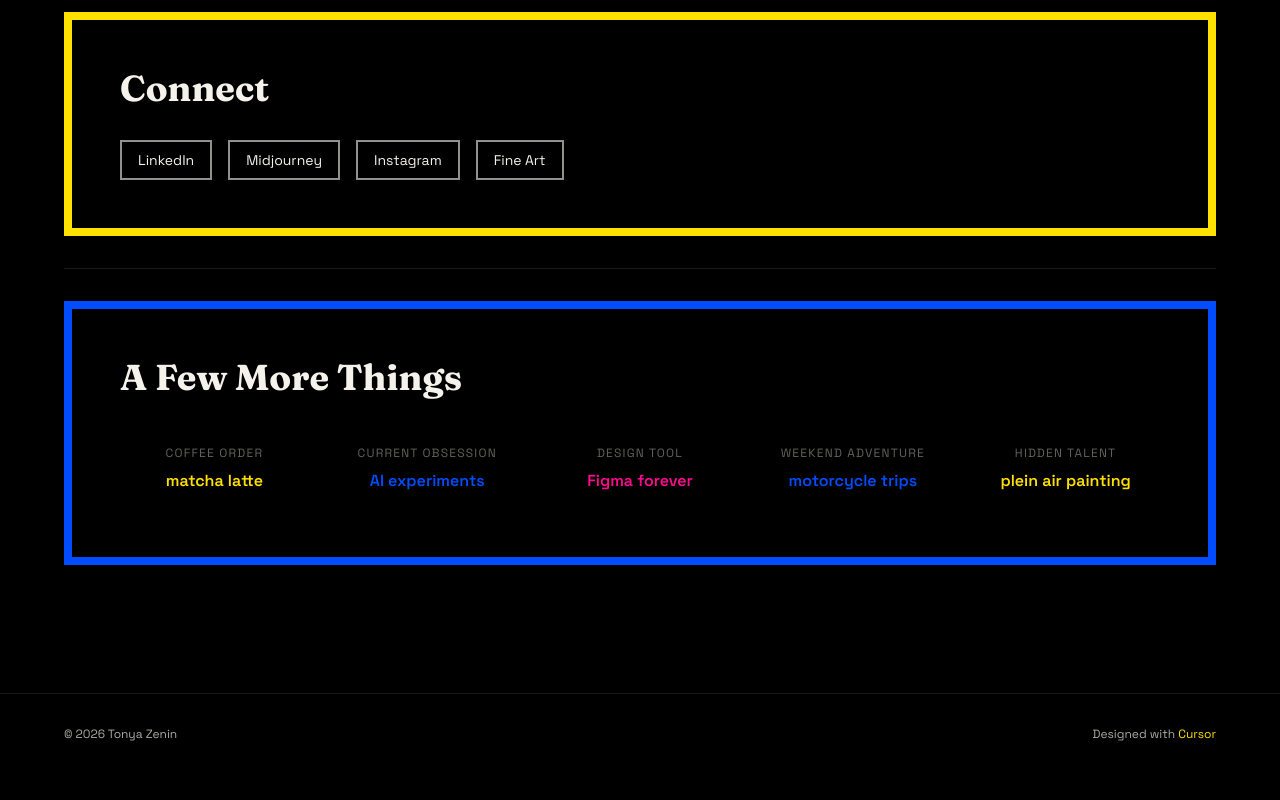
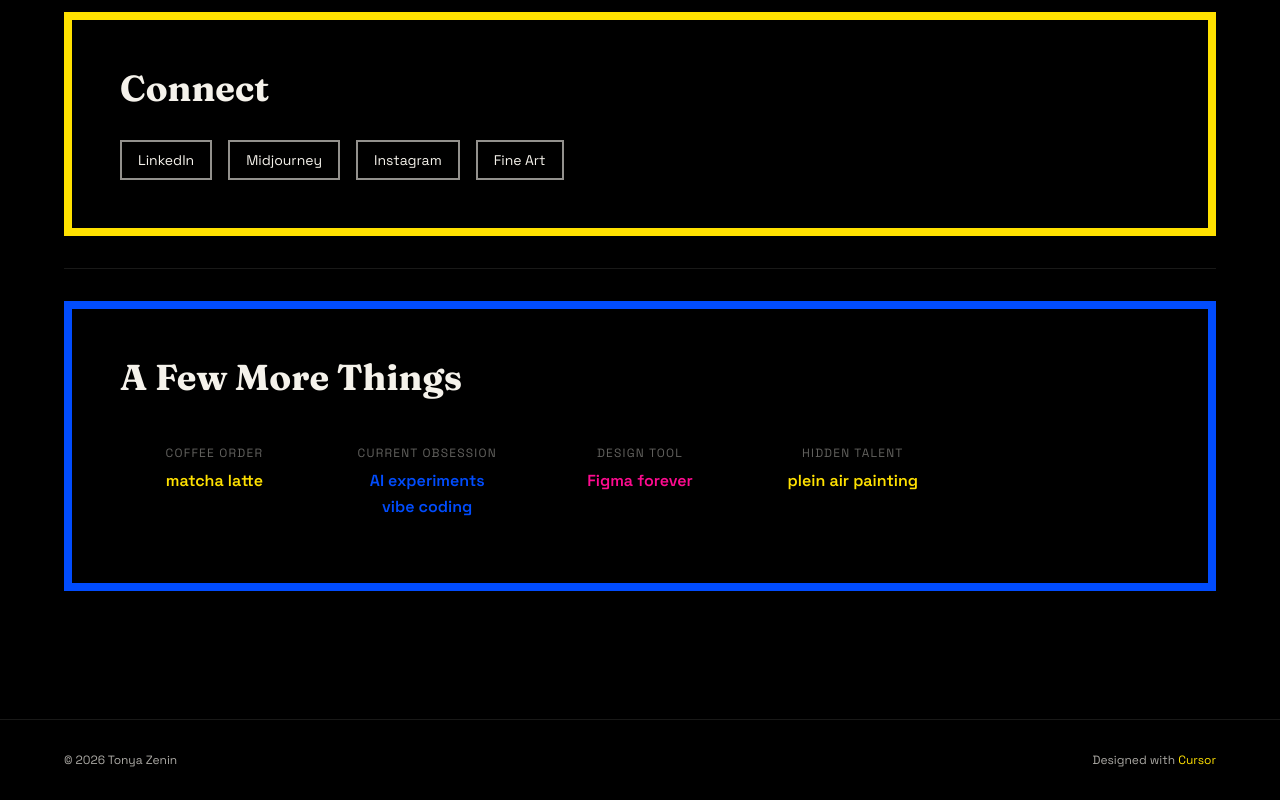
Before and after one commit to tizy2u2-tz/my_portfolio, a Next.js app: page /about in a window 1280 px wide. Shown: the part 2374-3174 px from the top of the page. Before the commit the page ends 3148 px from the top, so only its background shows below. Built offline with nearby package versions, Linux system fonts and the light colour scheme.

Commit message:
Update A Few More Things: combine AI experiments and vibe coding in Current obsession

```diff
--- a/src/app/about/page.tsx
+++ b/src/app/about/page.tsx
@@ -240,14 +240,21 @@ export default function AboutPage() {
           <div className="grid grid-cols-2 md:grid-cols-5 gap-6">
             {[
               { label: 'Coffee order', value: 'matcha latte', color: 'text-yellow' },
-              { label: 'Current obsession', value: 'AI experiments', color: 'text-blue' },
+              { label: 'Current obsession', value: ['AI experiments', 'vibe coding'] as const, color: 'text-blue' },
               { label: 'Design tool', value: 'Figma forever', color: 'text-pink' },
-              { label: 'Weekend adventure', value: 'motorcycle trips', color: 'text-blue' },
               { label: 'Hidden talent', value: 'plein air painting', color: 'text-yellow' },
             ].map((fact) => (
               <div key={fact.label} className="text-center p-4">
                 <p className="text-xs uppercase tracking-widest text-cream/40 mb-2">{fact.label}</p>
-                <p className={`font-display font-semibold ${fact.color}`}>{fact.value}</p>
+                {Array.isArray(fact.value) ? (
+                  <div className={`font-display font-semibold ${fact.color} space-y-0.5`}>
+                    {fact.value.map((line) => (
+                      <p key={line}>{line}</p>
+                    ))}
+                  </div>
+                ) : (
+                  <p className={`font-display font-semibold ${fact.color}`}>{fact.value}</p>
+                )}
               </div>
             ))}
           </div>
```
